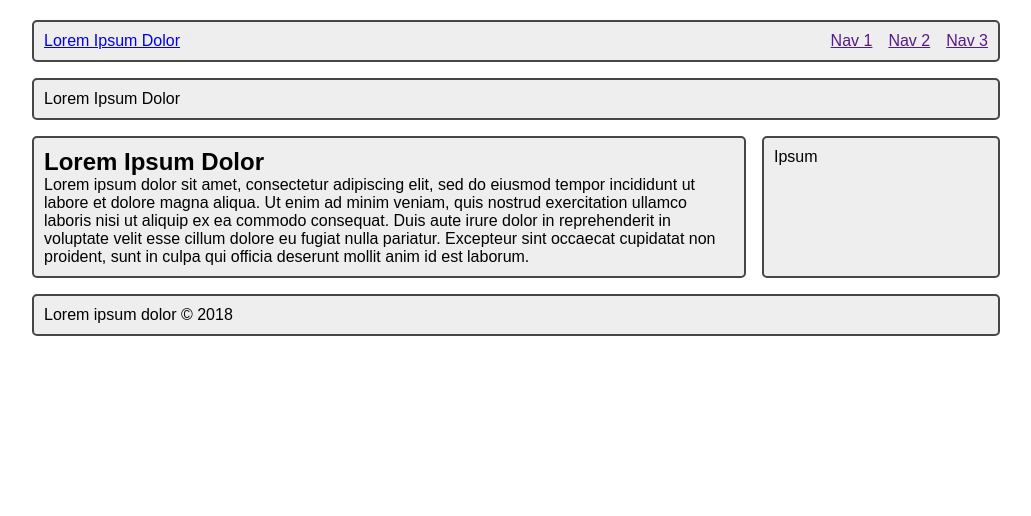
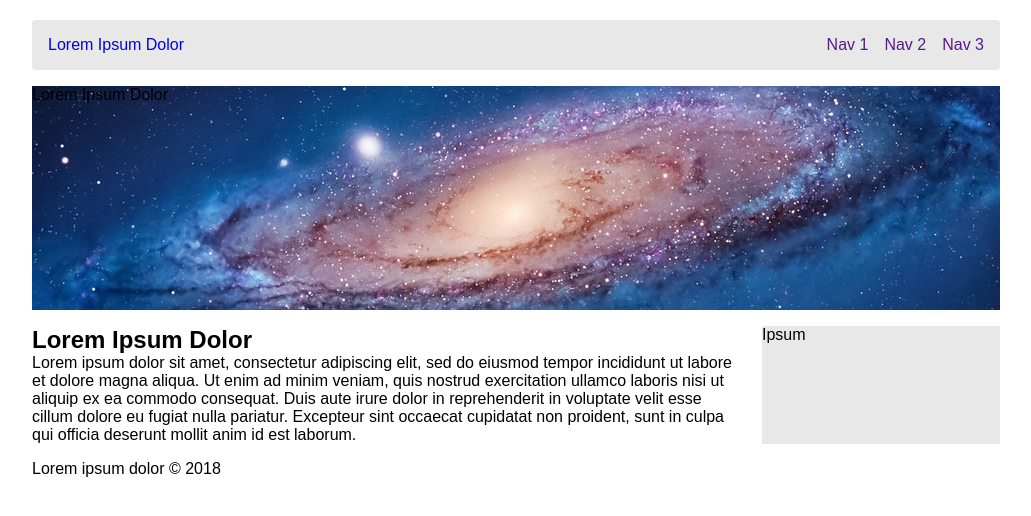
Before and after one commit to johnfoderaro/basic-template, a website: page grid.html in a window 1280 px wide. Shown: the whole page, without its empty margins (124-1155 px from the left). Drawn offline with Linux system fonts and the light colour scheme.

Commit message:
scaffold updates

```diff
--- a/grid.html
+++ b/grid.html
@@ -9,7 +9,7 @@
   <body>
     <div class="container">
       <div class="grid">
-        <nav class="navbar">
+        <nav class="nav">
           <a href="/">Lorem Ipsum Dolor</a>
           <ul>
             <li><a href="">Nav 1</a></li>
@@ -17,7 +17,7 @@
             <li><a href="">Nav 3</a></li>
           </ul>
         </nav>
-        <header class="hero">Lorem Ipsum Dolor</header>
+        <header class="header">Lorem Ipsum Dolor</header>
         <article class="main">
           <h1>Lorem Ipsum Dolor</h1>
           <p>Lorem ipsum dolor sit amet, consectetur adipiscing elit, sed do eiusmod tempor incididunt ut labore et dolore magna aliqua. Ut enim ad minim veniam, quis nostrud exercitation ullamco laboris nisi ut aliquip ex ea commodo consequat. Duis aute irure dolor in reprehenderit in voluptate velit esse cillum dolore eu fugiat nulla pariatur. Excepteur sint occaecat cupidatat non proident, sunt in culpa qui officia deserunt mollit anim id est laborum.</p>
--- /dev/null
+++ b/scss/_navbar.scss
@@ -0,0 +1,44 @@
+.nav {
+  display: flex;
+  flex-direction: column;
+  justify-content: center;
+  padding: 1rem;
+  background: $nav-background;
+  border-radius: 4px;
+  @media(min-width: $large-width) {
+    flex-direction: row;
+    justify-content: space-between;
+  }
+
+  a {
+    text-align: center;
+    @media(min-width: $large-width) {
+      text-align: left;
+    }
+  }
+
+  ul {
+    display: flex;
+    align-items: center;
+    list-style-type: none;
+    justify-content: center;
+    padding-top: 2rem;
+    @media(min-width: $large-width) {
+      justify-content: space-between;
+      padding-top: 0;
+    }
+  }
+  li {
+    display: inline-block;
+    margin-right: 0.5rem;
+    margin-left: 0.5rem;
+    &:first-child {
+      margin-right: 0.5rem;
+      margin-left: 0;
+    }
+    &:last-child {
+      margin-right: 0;
+      margin-left: 0.5rem;
+    }
+  }
+}
--- a/scss/_scaffold.scss
+++ b/scss/_scaffold.scss
@@ -4,65 +4,38 @@
   margin-left: 1rem;
 }
 
-.grid > * {
-  border: 2px solid #464646;
-  background-color: #eee;
-  border-radius: 5px;
-  padding: 10px;
+.grid {
+  display: grid;
+  grid-gap: 1rem;
+  grid-template-areas:
+    "nav"
+    "header"
+    "main"
+    "sidebar"
+    "footer";
 }
 
-.navbar {
-  display: flex;
-  flex-direction: column;
-  justify-content: center;
-  @media(min-width: $large-width) {
-    flex-direction: row;
-    justify-content: space-between;
-  }
-
-  a {
-    text-align: center;
-    @media(min-width: $large-width) {
-      text-align: left;
-    }
-  }
-
-  ul {
-    display: flex;
-    align-items: center;
-    list-style-type: none;
-    justify-content: center;
-    padding-top: 2rem;
-    @media(min-width: $large-width) {
-      justify-content: space-between;
-      padding-top: 0;
-    }
-  }
-  li {
-    display: inline-block;
-    margin-right: 0.5rem;
-    margin-left: 0.5rem;
-    &:first-child {
-      margin-right: 0.5rem;
-      margin-left: 0;
-    }
-    &:last-child {
-      margin-right: 0;
-      margin-left: 0.5rem;
-    }
+@media (min-width: $large-width) {
+  .grid {
+    grid-template-columns: 3fr 1fr;
+    grid-template-areas:
+    "nav nav"
+    "header   header"
+    "main   sidebar"
+    "footer footer";
   }
 }
 
-.hero {
-  grid-area: hero;
+.header {
+  grid-area: header;
 }
 
 .main {
   grid-area: main;
 }
 
-.navbar {
-  grid-area: navbar;
+.nav {
+  grid-area: nav;
 }
 
 .sidebar {
@@ -72,25 +45,3 @@
 .footer {
   grid-area: footer;
 }
-
-.grid {
-  display: grid;
-  grid-gap: 1rem;
-  grid-template-areas:
-    "navbar"
-    "hero"
-    "main"
-    "sidebar"
-    "footer";
-}
-
-@media (min-width: $large-width) {
-  .grid {
-    grid-template-columns: 3fr 1fr;
-    grid-template-areas:
-    "navbar navbar"
-    "hero   hero"
-    "main   sidebar"
-    "footer footer";
-  }
-}
--- /dev/null
+++ b/scss/_sidebar.scss
@@ -0,0 +1,3 @@
+.sidebar {
+  background: $nav-background;
+}
--- a/scss/_typography.scss
+++ b/scss/_typography.scss
@@ -1,3 +1,7 @@
 body {
   font-family: sans-serif;
 }
+
+a {
+  text-decoration: none;
+}
--- a/scss/_variables.scss
+++ b/scss/_variables.scss
@@ -1,3 +1,9 @@
 // Media query widths
 $large-width: 768px;
 $small-width: 767px;
+
+//colors
+$gray: rgb(232, 232, 232);
+
+// nav
+$nav-background: $gray;
--- /dev/null
+++ b/scss/header.scss
@@ -0,0 +1,6 @@
+.header {
+  background-image: url('/bg-1.jpg');
+  background-repeat: no-repeat;
+  background-size: 100%;
+  height: 14rem;
+}
--- a/scss/main.scss
+++ b/scss/main.scss
@@ -2,3 +2,6 @@
 @import 'variables';
 @import 'typography';
 @import 'scaffold';
+@import 'navbar';
+@import 'header';
+@import 'sidebar';
```
Also changed, not shown: index.html (+4 -6 lines), bg-1.jpg (added), main.css.
